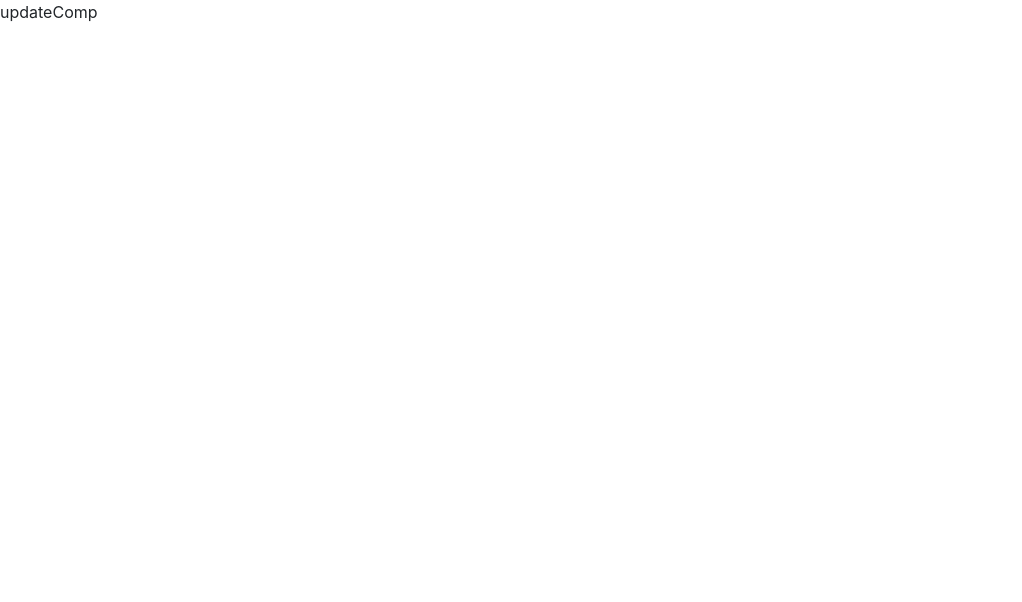
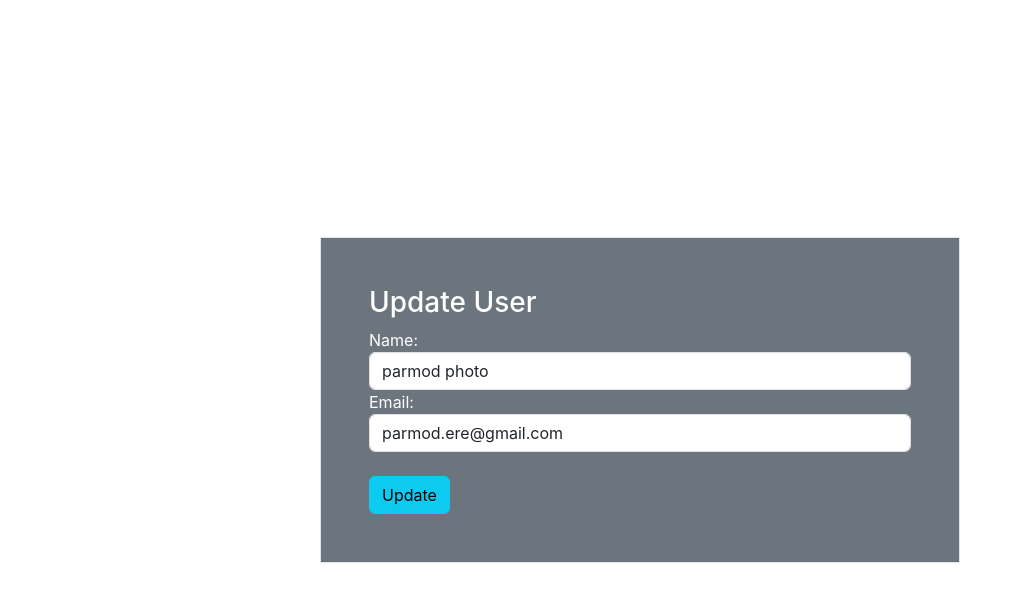
Before and after one commit to anand20-eng/todoapp, a React (Create React App) app: page /edit/1 in a window 1280 px wide. Shown: the top 602 px of the page, without its empty margins (0-1022 px from the left). Built offline with nearby package versions, Linux system fonts and the light colour scheme.

Commit message:
update reducer and complete update user

```diff
--- a/src/component/HomeComponent.js
+++ b/src/component/HomeComponent.js
@@ -23,7 +23,7 @@ const Home = () => {
             <tr key={index}>
               <td>{user.id} </td>
               <td>{user.name} </td>
-              <td>{user.name} </td>
+              <td>{user.email} </td>
               <td>
                 <Link to={`/edit/${user.id}`} className="btn btn-sm btn-primary">Edit </Link>
                 <button className="btn btn-sm btn-danger ms-2">Delete </button>
--- a/src/component/UpdateComp.js
+++ b/src/component/UpdateComp.js
@@ -1,9 +1,53 @@
-import React from 'react'
+import React, { useState } from 'react'
+import { useSelector,useDispatch } from 'react-redux'
+import { useNavigate, useParams } from 'react-router-dom'
+import { updateUser } from './UserReducer';
+function UpdateComp() {
+    const { id } = useParams();
+    const users = useSelector((state) => state.users);
+    const dispatch = useDispatch();
+    const navigate = useNavigate();
+    const existingUser = users.filter(u => u.id == id);
+    const { name, email } = existingUser[0];
+    const [uName, setName] = useState(name);
+    const [uEmail, setEmail] = useState(email)
 
-function UpdateComp() {
-  return (
-    <div>updateComp</div>
-  )
+   const handleUpdate  = (event) => {
+    event.preventDefault();
+    dispatch(updateUser({
+        id: id,
+        name:uName,
+        email:uEmail
+    }))
+    navigate('/');
+   }
+    return (
+        <>
+            <div className='d-flex w-100 vh-100 justify-content-center align-items-center'>
+                <div className='w-50 border bg-secondary text-white p-5'>
+                    <h3>Update User</h3>
+                    <form onSubmit={handleUpdate}>
+                        <div>
+
+                            <label htmlFor="name"> Name: </label>
+                            <input type="text" name="name" className="form-control"
+                           value={uName} onChange={(e) => setName(e.target.value)} />
+                        </div>
+
+                        <div>
+                            <label htmlFor="email"> Email: </label>
+                            <input type="email" name="email" className="form-control"
+                             value={uEmail}  onChange={(e) => setEmail(e.target.value)}/>
+                        </div> <br />
+
+                        <button className="btn btn-info"> Update
+                        </button>
+                    </form>
+                </div>
+            </div>
+        </>
+
+    )
 }
 
 export default UpdateComp
--- a/src/component/UserReducer.js
+++ b/src/component/UserReducer.js
@@ -8,9 +8,18 @@ const userSlice = createSlice({
     reducers: {
         addUser: (state, action) => {
             state.push(action.payload)
+        },
+        updateUser: (state, action)=> {
+            const {id, name, email } = action.payload;
+           let uu = state.find(item => item.id == id);
+           if(uu) {
+            uu.name = name;
+            uu.email = email;
+           }
         }
+
     }
 })
 
-export const { addUser } = userSlice.actions;
+export const { addUser,updateUser } = userSlice.actions;
 export default userSlice.reducer;
```
